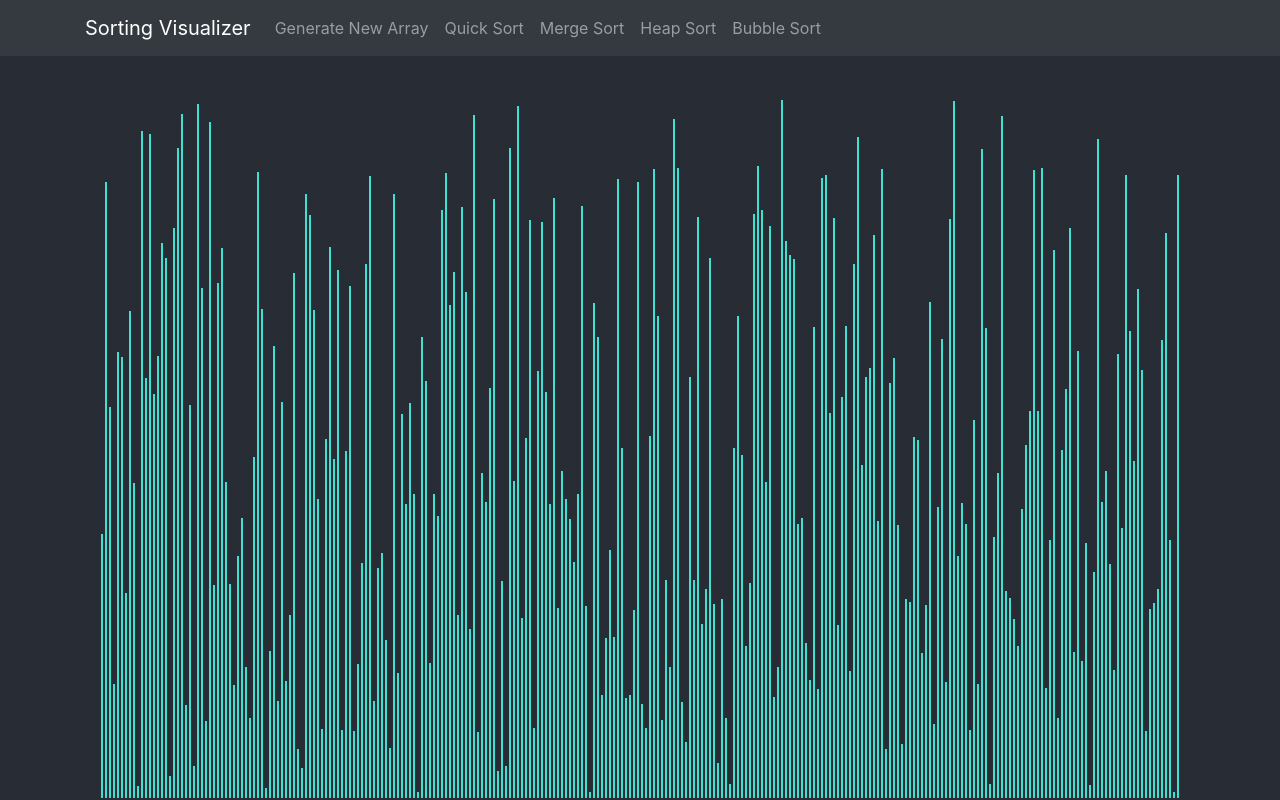
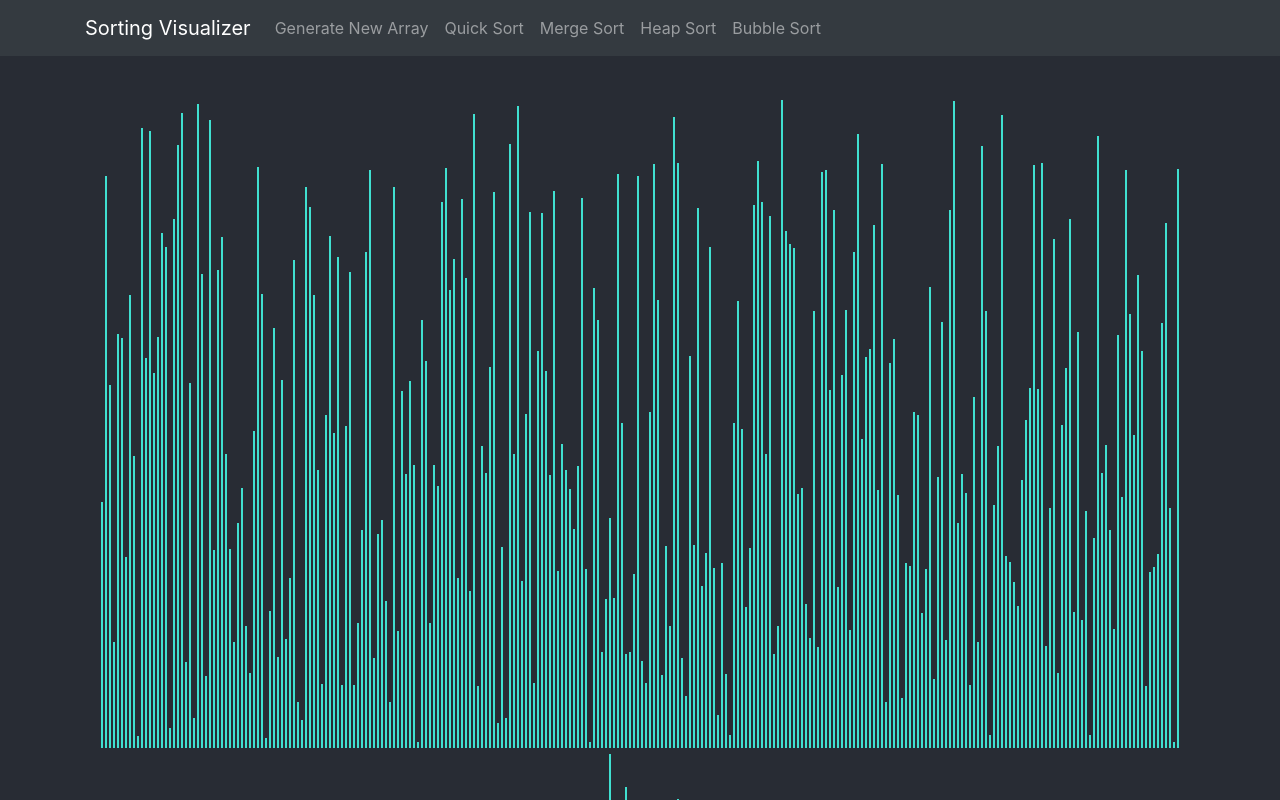
Before and after one commit to CharlesWDavid/Sorting-Visualizer, a React (Create React App) app: page / in a window 1280 px wide. Shown: the top 800 px of the page. Built offline with nearby package versions, Linux system fonts and the light colour scheme.

Commit message:
changed sizes

```diff
--- a/src/SortingVisualizer/SortingVisualizer.css
+++ b/src/SortingVisualizer/SortingVisualizer.css
@@ -4,6 +4,7 @@
     left: 100px;
     right: 100px;
     top: 100px;
+    padding-bottom: 50px;
 }
 
 .array-bar {
--- a/src/SortingVisualizer/SortingVisualizer.jsx
+++ b/src/SortingVisualizer/SortingVisualizer.jsx
@@ -35,7 +35,7 @@ export class SortingVisualizer extends React.Component{
     resetArray(){
         const array = [];
         for (let i=0; i<NUMBER_OF_BARS; i++){
-            array.push(randomFromInterval(5, 700));
+            array.push(randomFromInterval(5, 650));
         }
         this.setState({array});
     }
```
